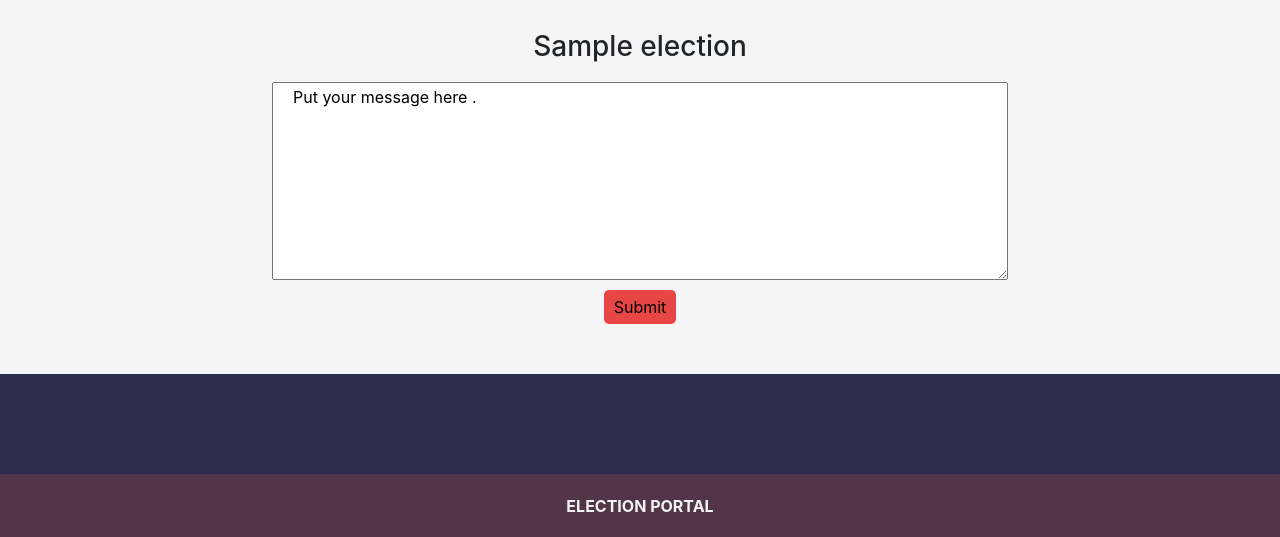
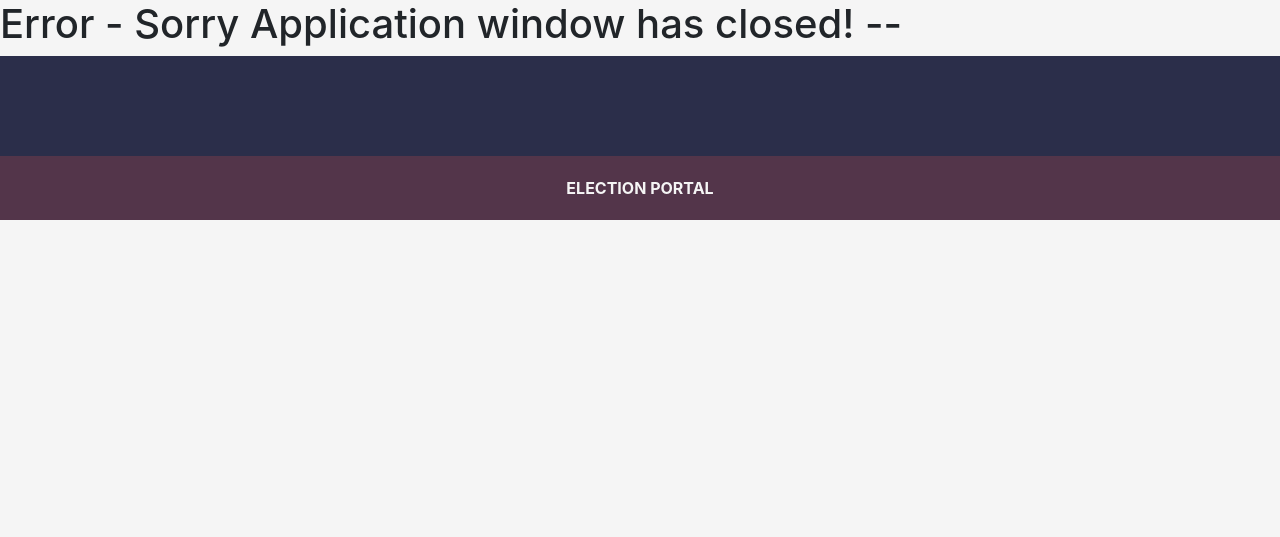
Before and after one commit to KunalMoharkar/Election-portal, a Django app: page /application/apply/1 in a window 1280 px wide. Shown: the part 56-593 px from the top of the page. Run offline with Django 3.2, Linux system fonts and the light colour scheme; a user stored in the database is signed in; tables that the repository leaves empty hold one stand-in row (values such as "Sample post"); some libraries are stand-ins or nearby versions.

Commit message:
Timeline check Done

```diff
--- a/Electionportal/Election/views.py
+++ b/Electionportal/Election/views.py
@@ -3,8 +3,35 @@
 from . models import Election, Votesreceived, Votescasted
 from accounts.models import Voter, Student
 from django.contrib.auth.decorators import login_required
+from datetime import date, datetime
 
 # Create your views here.
+
+#helper function to determine if the election window is open for a student
+def check_timeline(election_id, check_id):          #check_id = 1 for apllication, 2 for voting
+
+    election = Election.objects.get(id = election_id)
+    currdate = datetime.now().date()
+    currtime = datetime.now().time()
+
+    if check_id == 1:
+        application_win = election.application_win
+        if (currdate >= application_win.start_date and currdate <= application_win.end_date):
+            if (currtime >= application_win.start_time and currtime <= application_win.end_time):
+                return True
+            else:
+                return False
+        else:
+            return False
+    elif check_id == 2:
+        voting_win = election.voting_win
+        if (currdate >= voting_win.start_date and currdate <= voting_win.end_date):
+            if (currtime >= voting_win.start_time and currtime <= voting_win.end_time):
+                return True
+            else:
+                return False
+        else:
+            return False
 
 #helper function to determine if a election is open for a student
 def check_validity(voter_id, election_id):
@@ -63,35 +90,41 @@
 @login_required
 def vote_election(request,election_id,candidate_id):
 
-    #check first that the candidate has not already voted
+    #check if voting window is open
+    if check_timeline(election_id, 2):
 
-    user_id = request.user.id
+        #check first that the candidate has not already voted
 
-    voter = Voter.objects.get(student__user__id = user_id)
+        user_id = request.user.id
 
-    if not Votescasted.objects.filter(voter_id = voter.id, election_id = election_id):
+        voter = Voter.objects.get(student__user__id = user_id)
 
-        #now check that voter can vote in that election
-        if check_validity(voter.id,election_id) == True:
+        if not Votescasted.objects.filter(voter_id = voter.id, election_id = election_id):
 
-            #add vote
-            votesrec = Votesreceived.objects.get(election_id = election_id, candidate_id = candidate_id)
-            votesrec.votes = votesrec.votes + 1
-            votesrec.save()
+            #now check that voter can vote in that election
+            if check_validity(voter.id,election_id) == True:
 
-            #register that voter has voted
-            votescasted = Votescasted(voter_id = voter.id, election_id = election_id)
-            votescasted.save()
+                #add vote
+                votesrec = Votesreceived.objects.get(election_id = election_id, candidate_id = candidate_id)
+                votesrec.votes = votesrec.votes + 1
+                votesrec.save()
 
-            context = {'message':"Vote has been successfully recorded"}
-            return render(request, 'success.html',context)
+                #register that voter has voted
+                votescasted = Votescasted(voter_id = voter.id, election_id = election_id)
+                votescasted.save()
+
+                context = {'message':"Vote has been successfully recorded"}
+                return render(request, 'success.html',context)
+
+            else:
+                context = {'message':"Forbidden", 'code':403}
+                return render(request,'error.html',context)
 
         else:
-            context = {'message':"Forbidden", 'code':403}
-            return render(request,'error.html',context)
-
+            context = {'message':"Forbidden - already voted", 'code':403}
+            return render(request, 'error.html',context)
     else:
-        context = {'message':"Forbidden - already voted", 'code':403}
+        context = {'message':"Sorry Voting window has closed!"}
         return render(request, 'error.html',context)
 
 #returns votewise sorted list of candidates
--- a/Electionportal/application/templates/application/apply.html
+++ b/Electionportal/application/templates/application/apply.html
@@ -16,6 +16,7 @@
 <div class="container">
 
 <h3>{{election.title}}</h3>
+
 <form action="" method="POST" class="apply-form">
     {% csrf_token %}
     <textarea id="msg" name="msg" rows="8" cols="50">
--- a/Electionportal/application/views.py
+++ b/Electionportal/application/views.py
@@ -4,9 +4,9 @@
 from Election.models import Election
 from accounts.models import Candidate, Voter
 from Election.views import check_validity
-
+from Election.views import check_timeline
+from datetime import date, datetime
 # Create your views here.
-
 
 @login_required
 def apply(request,election_id):
@@ -14,8 +14,13 @@
     if request.method == "GET":
 
         election = Election.objects.get(id = election_id)
+
         context = {'election':election}
-        return render(request,"application/apply.html",context)
+        if check_timeline(election_id, 1):
+            return render(request,"application/apply.html",context)
+        else:
+            context = {'message':"Sorry Application window has closed!"}
+            return render(request, 'error.html',context)
 
     else:
         #check that candidate exists
```
